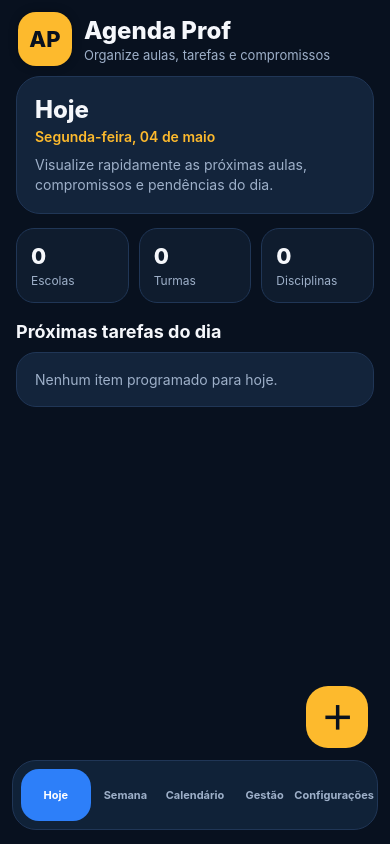
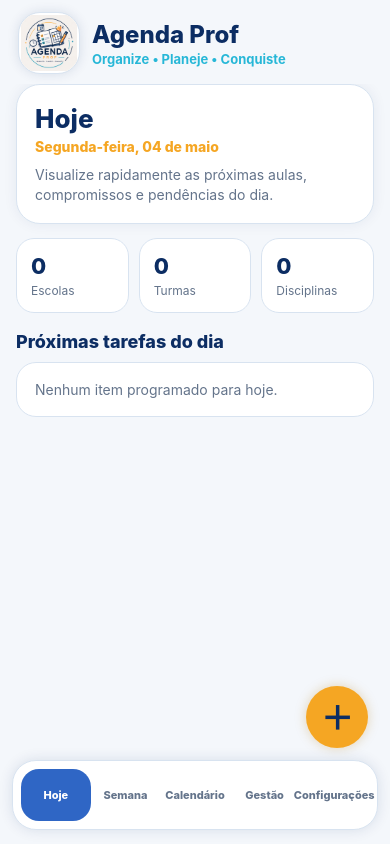
Before and after one commit to profmatheusguerra/Agenda-Prof., a React Native app: screen / in a window 390 px wide. Built offline with nearby package versions, Linux system fonts and the light colour scheme.

Commit message:
Add files via upload

```diff
--- a/App.js
+++ b/App.js
@@ -11,20 +11,23 @@ import {
   Text,
   TextInput,
   View,
+  Image,
 } from 'react-native';
 import AsyncStorage from '@react-native-async-storage/async-storage';
 
 const STORAGE_KEY = 'agenda-prof-v2-data';
 
 const palette = {
-  bg: '#08111F',
-  bgSoft: '#0F1C2E',
-  card: '#13243B',
-  border: '#203656',
-  text: '#F5F7FB',
-  muted: '#9EB0C9',
-  primary: '#2D7FF9',
-  accent: '#FDBA2D',
+  bg: '#F4F7FB',
+  bgSoft: '#EAF2FB',
+  card: '#FFFFFF',
+  border: '#D8E3F0',
+  text: '#102544',
+  muted: '#64748B',
+  primary: '#2F66C5',
+  primaryDark: '#0C2D63',
+  accent: '#F5A623',
+  cyan: '#27B7D7',
   danger: '#E45C5C',
   success: '#34C38F',
   white: '#FFFFFF',
@@ -70,6 +73,18 @@ const longDate = (date) =>
   date.toLocaleDateString('pt-BR', { weekday: 'long', day: '2-digit', month: 'long' }).replace(/^./, (s) => s.toUpperCase());
 const shortDate = (dateKey) => parseDateKey(dateKey).toLocaleDateString('pt-BR');
 const compareTime = (a, b) => (a < b ? -1 : a > b ? 1 : 0);
+const calculateEndTime = (time) => {
+  const match = /^(\d{1,2}):(\d{2})$/.exec((time || '').trim());
+  if (!match) return '';
+  let hours = Number(match[1]);
+  let minutes = Number(match[2]);
+  if (Number.isNaN(hours) || Number.isNaN(minutes) || hours > 23 || minutes > 59) return '';
+  minutes += 50;
+  hours += Math.floor(minutes / 60);
+  minutes %= 60;
+  hours %= 24;
+  return `${pad(hours)}:${pad(minutes)}`;
+};
 const startOfWeek = (date) => {
   const copy = new Date(date);
   const day = copy.getDay();
@@ -317,7 +332,7 @@ function App() {
 
   return (
     <SafeAreaView style={styles.safe}>
-      <StatusBar barStyle="light-content" />
+      <StatusBar barStyle="dark-content" />
       <View style={styles.container}>
         <Header teacherName={data.profile.teacherName} />
 
@@ -399,7 +414,7 @@ function App() {
                   onChange={(value) => setLessonForm((prev) => ({ ...prev, weekday: value }))}
                 />
                 <View style={styles.rowGap}>
-                  <InputField label="Início" value={lessonForm.startTime} onChangeText={(text) => setLessonForm((prev) => ({ ...prev, startTime: text }))} placeholder="07:00" />
+                  <InputField label="Início" value={lessonForm.startTime} onChangeText={(text) => setLessonForm((prev) => ({ ...prev, startTime: text, endTime: calculateEndTime(text) || prev.endTime }))} placeholder="07:00" />
                   <InputField label="Fim" value={lessonForm.endTime} onChangeText={(text) => setLessonForm((prev) => ({ ...prev, endTime: text }))} placeholder="07:50" />
                 </View>
                 <PrimaryButton title="Salvar aula" onPress={saveLesson} />
@@ -488,11 +503,15 @@ function Header({ teacherName }) {
     <View style={styles.header}>
       <View style={styles.logoWrap}>
         <View style={styles.logoBadge}>
-          <Text style={styles.logoBadgeText}>AP</Text>
+          <Image
+            source={require('./assets/icon.png')}
+            style={styles.logoImage}
+            resizeMode="contain"
+          />
         </View>
-        <View>
+        <View style={styles.logoTextWrap}>
           <Text style={styles.brand}>Agenda Prof</Text>
-          <Text style={styles.brandSub}>{teacherName ? `Olá, ${teacherName}` : 'Organize aulas, tarefas e compromissos'}</Text>
+          <Text style={styles.brandSub}>{teacherName ? `Olá, ${teacherName}` : 'Organize • Planeje • Conquiste'}</Text>
         </View>
       </View>
     </View>
@@ -642,40 +661,67 @@ function ManagementModal(props) {
   return (
     <Modal visible={!!type} transparent animationType="fade" onRequestClose={onClose}>
       <View style={styles.modalBackdrop}>
-        <View style={styles.modalCard}>
+        <View style={[styles.modalCard, styles.managementModalCard]}>
           {type === 'school' && (
-            <View>
+            <ScrollView showsVerticalScrollIndicator={false} keyboardShouldPersistTaps="handled">
               <Text style={styles.modalTitle}>Nova escola</Text>
-              <InputField label="Nome da escola" value={schoolForm.name} onChangeText={(text) => setSchoolForm((prev) => ({ ...prev, name: text }))} placeholder="Ex.: Escola Estadual Central" />
+              <Text style={styles.modalSubtitle}>Cadastre a escola e escolha uma cor para identificá-la na agenda.</Text>
+              <InputField
+                label="Nome da escola"
+                value={schoolForm.name}
+                onChangeText={(text) => setSchoolForm((prev) => ({ ...prev, name: text }))}
+                placeholder="Ex.: Escola Estadual Central"
+                inputStyle={styles.managementInput}
+              />
               <Text style={styles.inputLabel}>Cor de identificação</Text>
-              <View style={styles.colorRow}>
+              <View style={styles.colorRowLarge}>
                 {SCHOOL_COLORS.map((color) => (
                   <Pressable
                     key={color}
                     onPress={() => setSchoolForm((prev) => ({ ...prev, color }))}
-                    style={[styles.colorBubble, { backgroundColor: color }, schoolForm.color === color && styles.colorBubbleSelected]}
+                    style={[styles.colorBubbleLarge, { backgroundColor: color }, schoolForm.color === color && styles.colorBubbleSelectedLarge]}
                   />
                 ))}
               </View>
+              <View style={styles.managementButtonsWrap}>
                 <PrimaryButton title="Salvar escola" onPress={saveSchool} />
                 <SecondaryButton title="Cancelar" onPress={onClose} />
               </View>
+            </ScrollView>
           )}
           {type === 'class' && (
-            <View>
+            <ScrollView showsVerticalScrollIndicator={false} keyboardShouldPersistTaps="handled">
               <Text style={styles.modalTitle}>Nova turma</Text>
-              <InputField label="Nome da turma" value={classForm.name} onChangeText={(text) => setClassForm({ name: text })} placeholder="Ex.: 1º ano 1" />
+              <Text style={styles.modalSubtitle}>Exemplo: 1º ano 1, 2º ano A, 3ª série.</Text>
+              <InputField
+                label="Nome da turma"
+                value={classForm.name}
+                onChangeText={(text) => setClassForm({ name: text })}
+                placeholder="Ex.: 1º ano 1"
+                inputStyle={styles.managementInput}
+              />
+              <View style={styles.managementButtonsWrap}>
                 <PrimaryButton title="Salvar turma" onPress={saveClass} />
                 <SecondaryButton title="Cancelar" onPress={onClose} />
               </View>
+            </ScrollView>
           )}
           {type === 'subject' && (
-            <View>
+            <ScrollView showsVerticalScrollIndicator={false} keyboardShouldPersistTaps="handled">
               <Text style={styles.modalTitle}>Nova disciplina</Text>
-              <InputField label="Nome da disciplina" value={subjectForm.name} onChangeText={(text) => setSubjectForm({ name: text })} placeholder="Ex.: História" />
+              <Text style={styles.modalSubtitle}>Cadastre disciplinas para reutilizar na criação das aulas.</Text>
+              <InputField
+                label="Nome da disciplina"
+                value={subjectForm.name}
+                onChangeText={(text) => setSubjectForm({ name: text })}
+                placeholder="Ex.: História"
+                inputStyle={styles.managementInput}
+              />
+              <View style={styles.managementButtonsWrap}>
                 <PrimaryButton title="Salvar disciplina" onPress={saveSubject} />
                 <SecondaryButton title="Cancelar" onPress={onClose} />
               </View>
+            </ScrollView>
           )}
         </View>
       </View>
@@ -816,7 +862,7 @@ function SwitchRow({ label, value, onValueChange }) {
   );
 }
 
-function InputField({ label, multiline = false, ...props }) {
+function InputField({ label, multiline = false, inputStyle, ...props }) {
   return (
     <View style={styles.inputWrapFlex}>
       <Text style={styles.inputLabel}>{label}</Text>
@@ -824,7 +870,7 @@ function InputField({ label, multiline = false, ...props }) {
         {...props}
         placeholderTextColor={palette.muted}
         multiline={multiline}
-        style={[styles.input, multiline && styles.inputMultiline]}
+        style={[styles.input, multiline && styles.inputMultiline, inputStyle]}
       />
     </View>
   );
@@ -855,60 +901,98 @@ const styles = StyleSheet.create({
   safe: { flex: 1, backgroundColor: palette.bg },
   container: { flex: 1, backgroundColor: palette.bg },
   body: { flex: 1 },
-  header: { paddingHorizontal: 18, paddingTop: 12, paddingBottom: 10 },
+  header: { paddingHorizontal: 18, paddingTop: 12, paddingBottom: 10, backgroundColor: palette.bg },
   logoWrap: { flexDirection: 'row', alignItems: 'center', gap: 12 },
   logoBadge: {
-    width: 54,
-    height: 54,
-    borderRadius: 18,
-    backgroundColor: palette.accent,
+    width: 62,
+    height: 62,
+    borderRadius: 22,
+    backgroundColor: palette.white,
     alignItems: 'center',
     justifyContent: 'center',
-    shadowColor: '#000',
-    shadowOpacity: 0.28,
-    shadowRadius: 10,
+    borderWidth: 1,
+    borderColor: palette.border,
+    shadowColor: '#0C2D63',
+    shadowOpacity: 0.12,
+    shadowRadius: 12,
     elevation: 4,
+    overflow: 'hidden',
   },
-  logoBadgeText: { color: palette.bg, fontSize: 22, fontWeight: '800' },
-  brand: { color: palette.text, fontSize: 24, fontWeight: '800' },
-  brandSub: { color: palette.muted, fontSize: 13, marginTop: 2 },
-  scrollContent: { paddingHorizontal: 16, paddingBottom: 110 },
-  heroCard: { backgroundColor: palette.card, borderRadius: 24, padding: 18, borderWidth: 1, borderColor: palette.border },
-  heroTitle: { color: palette.text, fontSize: 24, fontWeight: '800' },
-  heroSubtitle: { color: palette.accent, fontSize: 14, marginTop: 4, fontWeight: '600' },
+  logoImage: { width: 56, height: 56 },
+  logoTextWrap: { flex: 1 },
+  logoBadgeText: { color: palette.primaryDark, fontSize: 22, fontWeight: '800' },
+  brand: { color: palette.primaryDark, fontSize: 24, fontWeight: '800' },
+  brandSub: { color: palette.cyan, fontSize: 13, marginTop: 2, fontWeight: '700' },
+  scrollContent: { paddingHorizontal: 16, paddingBottom: 112 },
+  heroCard: {
+    backgroundColor: palette.white,
+    borderRadius: 24,
+    padding: 18,
+    borderWidth: 1,
+    borderColor: palette.border,
+    shadowColor: '#0C2D63',
+    shadowOpacity: 0.07,
+    shadowRadius: 14,
+    elevation: 3,
+  },
+  heroTitle: { color: palette.primaryDark, fontSize: 26, fontWeight: '800' },
+  heroSubtitle: { color: palette.accent, fontSize: 14, marginTop: 4, fontWeight: '800' },
   heroParagraph: { color: palette.muted, fontSize: 14, marginTop: 10, lineHeight: 20 },
   statsRow: { flexDirection: 'row', gap: 10, marginTop: 14 },
-  statCard: { flex: 1, backgroundColor: palette.bgSoft, borderRadius: 18, padding: 14, borderWidth: 1, borderColor: palette.border },
-  statValue: { color: palette.text, fontSize: 22, fontWeight: '800' },
+  statCard: {
+    flex: 1,
+    backgroundColor: palette.white,
+    borderRadius: 18,
+    padding: 14,
+    borderWidth: 1,
+    borderColor: palette.border,
+  },
+  statValue: { color: palette.primaryDark, fontSize: 22, fontWeight: '800' },
   statLabel: { color: palette.muted, fontSize: 12, marginTop: 4 },
   sectionTitleWrap: { marginTop: 18, marginBottom: 10 },
-  sectionTitle: { color: palette.text, fontSize: 18, fontWeight: '700' },
+  sectionTitle: { color: palette.primaryDark, fontSize: 18, fontWeight: '800' },
   sectionSubtitle: { color: palette.muted, fontSize: 13, marginTop: 2 },
-  eventCard: { flexDirection: 'row', backgroundColor: palette.card, borderRadius: 20, marginBottom: 10, overflow: 'hidden', borderWidth: 1, borderColor: palette.border },
+  eventCard: {
+    flexDirection: 'row',
+    backgroundColor: palette.white,
+    borderRadius: 20,
+    marginBottom: 10,
+    overflow: 'hidden',
+    borderWidth: 1,
+    borderColor: palette.border,
+    shadowColor: '#0C2D63',
+    shadowOpacity: 0.05,
+    shadowRadius: 10,
+    elevation: 2,
+  },
   eventColor: { width: 7 },
   eventContent: { flex: 1, padding: 14 },
   eventTopRow: { flexDirection: 'row', justifyContent: 'space-between', gap: 8 },
-  eventTitle: { color: palette.text, fontSize: 15, fontWeight: '700', flex: 1 },
-  eventTime: { color: palette.accent, fontSize: 13, fontWeight: '700' },
+  eventTitle: { color: palette.primaryDark, fontSize: 15, fontWeight: '800', flex: 1 },
+  eventTime: { color: palette.accent, fontSize: 13, fontWeight: '800' },
   eventSubtitle: { color: palette.muted, fontSize: 13, marginTop: 6 },
-  eventDate: { color: palette.text, fontSize: 12, marginTop: 8 },
+  eventDate: { color: palette.primaryDark, fontSize: 12, marginTop: 8 },
   eventDescription: { color: palette.muted, fontSize: 12, marginTop: 8, lineHeight: 18 },
   tabsWrap: {
     position: 'absolute',
     left: 12,
     right: 12,
     bottom: 14,
-    backgroundColor: '#102238',
+    backgroundColor: palette.white,
     borderRadius: 24,
     flexDirection: 'row',
     padding: 8,
     borderWidth: 1,
     borderColor: palette.border,
     justifyContent: 'space-between',
+    shadowColor: '#0C2D63',
+    shadowOpacity: 0.12,
+    shadowRadius: 14,
+    elevation: 8,
   },
   tabItem: { flex: 1, minHeight: 52, alignItems: 'center', justifyContent: 'center', borderRadius: 18, paddingHorizontal: 4 },
   tabItemActive: { backgroundColor: palette.primary },
-  tabText: { color: palette.muted, fontSize: 11, fontWeight: '700', textAlign: 'center' },
+  tabText: { color: palette.muted, fontSize: 11, fontWeight: '800', textAlign: 'center' },
   tabTextActive: { color: palette.white },
   fab: {
     position: 'absolute',
@@ -916,29 +1000,44 @@ const styles = StyleSheet.create({
     bottom: 96,
     width: 62,
     height: 62,
-    borderRadius: 22,
+    borderRadius: 31,
     backgroundColor: palette.accent,
     justifyContent: 'center',
     alignItems: 'center',
     elevation: 8,
+    shadowColor: '#B87900',
+    shadowOpacity: 0.28,
+    shadowRadius: 12,
   },
-  fabIcon: { color: palette.bg, fontSize: 32, fontWeight: '800', marginTop: -2 },
-  modalBackdrop: { flex: 1, backgroundColor: 'rgba(0,0,0,0.56)', justifyContent: 'center', padding: 16 },
-  modalCard: { backgroundColor: palette.bgSoft, borderRadius: 24, padding: 18, maxHeight: '88%', borderWidth: 1, borderColor: palette.border },
-  modalTitle: { color: palette.text, fontSize: 22, fontWeight: '800' },
+  fabIcon: { color: palette.primaryDark, fontSize: 32, fontWeight: '900', marginTop: -2 },
+  modalBackdrop: { flex: 1, backgroundColor: 'rgba(15, 35, 62, 0.38)', justifyContent: 'center', padding: 16 },
+  modalCard: {
+    backgroundColor: palette.white,
+    borderRadius: 24,
+    padding: 18,
+    maxHeight: '88%',
+    borderWidth: 1,
+    borderColor: palette.border,
+  },
+  managementModalCard: {
+    width: '100%',
+    maxHeight: '82%',
+    padding: 20,
+  },
+  modalTitle: { color: palette.primaryDark, fontSize: 22, fontWeight: '900' },
   modalSubtitle: { color: palette.muted, fontSize: 13, marginTop: 4, marginBottom: 16, lineHeight: 18 },
-  actionButton: { backgroundColor: palette.card, borderRadius: 18, padding: 16, marginBottom: 12, borderWidth: 1, borderColor: palette.border },
-  actionTitle: { color: palette.text, fontSize: 16, fontWeight: '700' },
+  actionButton: { backgroundColor: palette.bgSoft, borderRadius: 18, padding: 16, marginBottom: 12, borderWidth: 1, borderColor: palette.border },
+  actionTitle: { color: palette.primaryDark, fontSize: 16, fontWeight: '800' },
   actionSubtitle: { color: palette.muted, fontSize: 13, marginTop: 6 },
   primaryButton: { backgroundColor: palette.primary, paddingVertical: 15, borderRadius: 18, alignItems: 'center', marginTop: 12 },
-  primaryButtonText: { color: palette.white, fontSize: 15, fontWeight: '800' },
-  secondaryButton: { backgroundColor: 'transparent', paddingVertical: 14, borderRadius: 18, alignItems: 'center', marginTop: 10, borderWidth: 1, borderColor: palette.border },
-  secondaryButtonText: { color: palette.text, fontSize: 14, fontWeight: '700' },
+  primaryButtonText: { color: palette.white, fontSize: 15, fontWeight: '900' },
+  secondaryButton: { backgroundColor: palette.white, paddingVertical: 14, borderRadius: 18, alignItems: 'center', marginTop: 10, borderWidth: 1, borderColor: palette.border },
+  secondaryButtonText: { color: palette.primaryDark, fontSize: 14, fontWeight: '800' },
   inputWrapFlex: { flex: 1, marginBottom: 12 },
-  inputLabel: { color: palette.text, fontSize: 13, fontWeight: '700', marginBottom: 7 },
+  inputLabel: { color: palette.primaryDark, fontSize: 13, fontWeight: '800', marginBottom: 7 },
   input: {
-    backgroundColor: palette.card,
-    color: palette.text,
+    backgroundColor: palette.white,
+    color: palette.primaryDark,
     borderRadius: 16,
     borderWidth: 1,
     borderColor: palette.border,
@@ -946,52 +1045,57 @@ const styles = StyleSheet.create({
     paddingVertical: 13,
     fontSize: 14,
   },
+  managementInput: { minHeight: 58, fontSize: 16, paddingVertical: 16 },
   inputMultiline: { minHeight: 88, textAlignVertical: 'top' },
   rowGap: { flexDirection: 'row', gap: 10 },
-  calendarField: { backgroundColor: palette.card, borderRadius: 16, borderWidth: 1, borderColor: palette.border, padding: 14, marginBottom: 12 },
-  calendarFieldText: { color: palette.text, fontSize: 15, fontWeight: '700' },
+  calendarField: { backgroundColor: palette.white, borderRadius: 16, borderWidth: 1, borderColor: palette.border, padding: 14, marginBottom: 12 },
+  calendarFieldText: { color: palette.primaryDark, fontSize: 15, fontWeight: '800' },
   calendarFieldHint: { color: palette.muted, fontSize: 12, marginTop: 6 },
-  calendarCard: { backgroundColor: palette.card, borderRadius: 24, padding: 14, borderWidth: 1, borderColor: palette.border },
+  calendarCard: { backgroundColor: palette.white, borderRadius: 24, padding: 14, borderWidth: 1, borderColor: palette.border },
   calendarHeaderRow: { flexDirection: 'row', justifyContent: 'space-between', alignItems: 'center', marginBottom: 12 },
-  calendarTitle: { color: palette.text, fontSize: 16, fontWeight: '800' },
+  calendarTitle: { color: palette.primaryDark, fontSize: 16, fontWeight: '900' },
   monthNav: { width: 40, height: 40, borderRadius: 14, backgroundColor: palette.bgSoft, alignItems: 'center', justifyContent: 'center' },
-  monthNavText: { color: palette.text, fontSize: 22, fontWeight: '800' },
+  monthNavText: { color: palette.primaryDark, fontSize: 22, fontWeight: '900' },
   weekHeader: { flexDirection: 'row', justifyContent: 'space-between', marginBottom: 8 },
-  weekHeaderText: { width: '14.285%', textAlign: 'center', color: palette.muted, fontSize: 12, fontWeight: '700' },
+  weekHeaderText: { width: '14.285%', textAlign: 'center', color: palette.muted, fontSize: 12, fontWeight: '800' },
   calendarGrid: { flexDirection: 'row', flexWrap: 'wrap' },
   dayCell: { width: '14.285%', aspectRatio: 1, alignItems: 'center', justifyContent: 'center', borderRadius: 16 },
   dayCellSelected: { backgroundColor: palette.primary },
   dayCellMuted: { opacity: 0.45 },
-  dayCellText: { color: palette.text, fontSize: 13, fontWeight: '700' },
+  dayCellText: { color: palette.primaryDark, fontSize: 13, fontWeight: '800' },
   dayCellTextSelected: { color: palette.white },
   dayDot: { width: 6, height: 6, borderRadius: 3, backgroundColor: palette.accent, marginTop: 4 },
   dayDotSpacer: { width: 6, height: 6, marginTop: 4 },
-  emptyCard: { backgroundColor: palette.card, borderRadius: 20, padding: 18, borderWidth: 1, borderColor: palette.border },
+  emptyCard: { backgroundColor: palette.white, borderRadius: 20, padding: 18, borderWidth: 1, borderColor: palette.border },
   emptyText: { color: palette.muted, fontSize: 14 },
   managementGrid: { gap: 12 },
-  managementCard: { backgroundColor: palette.card, borderRadius: 20, padding: 16, borderWidth: 1, borderColor: palette.border },
-  managementTitle: { color: palette.text, fontSize: 16, fontWeight: '700' },
+  managementCard: { backgroundColor: palette.white, borderRadius: 20, padding: 16, borderWidth: 1, borderColor: palette.border },
+  managementTitle: { color: palette.primaryDark, fontSize: 16, fontWeight: '800' },
   managementSubtitle: { color: palette.muted, fontSize: 13, marginTop: 4 },
   miniButton: { alignSelf: 'flex-start', backgroundColor: palette.primary, paddingHorizontal: 14, paddingVertical: 10, borderRadius: 14, marginTop: 12 },
-  miniButtonText: { color: palette.white, fontWeight: '700', fontSize: 13 },
-  card: { backgroundColor: palette.card, borderRadius: 20, padding: 16, borderWidth: 1, borderColor: palette.border, marginBottom: 12 },
-  infoCard: { backgroundColor: '#122946', borderRadius: 20, padding: 16, borderWidth: 1, borderColor: palette.border },
-  infoTitle: { color: palette.text, fontWeight: '700', fontSize: 15 },
+  miniButtonText: { color: palette.white, fontWeight: '800', fontSize: 13 },
+  card: { backgroundColor: palette.white, borderRadius: 20, padding: 16, borderWidth: 1, borderColor: palette.border, marginBottom: 12 },
+  infoCard: { backgroundColor: palette.white, borderRadius: 20, padding: 16, borderWidth: 1, borderColor: palette.border },
+  infoTitle: { color: palette.primaryDark, fontWeight: '800', fontSize: 15 },
   infoText: { color: palette.muted, fontSize: 13, marginTop: 8, lineHeight: 19 },
-  summaryTitle: { color: palette.text, fontWeight: '700', fontSize: 15, marginBottom: 10 },
+  summaryTitle: { color: palette.primaryDark, fontWeight: '800', fontSize: 15, marginBottom: 10 },
   summaryEmpty: { color: palette.muted, fontSize: 13 },
   summaryRow: { flexDirection: 'row', alignItems: 'center', gap: 10, marginBottom: 8 },
   summaryBullet: { width: 10, height: 10, borderRadius: 5, backgroundColor: palette.primary },
-  summaryItem: { color: palette.text, fontSize: 14 },
+  summaryItem: { color: palette.primaryDark, fontSize: 14 },
   colorRow: { flexDirection: 'row', flexWrap: 'wrap', gap: 12, marginBottom: 8 },
+  colorRowLarge: { flexDirection: 'row', flexWrap: 'wrap', gap: 14, marginTop: 2, marginBottom: 12 },
   colorBubble: { width: 36, height: 36, borderRadius: 18 },
-  colorBubbleSelected: { borderWidth: 3, borderColor: palette.white },
+  colorBubbleLarge: { width: 50, height: 50, borderRadius: 25 },
+  colorBubbleSelected: { borderWidth: 3, borderColor: palette.primaryDark },
+  colorBubbleSelectedLarge: { borderWidth: 4, borderColor: palette.primaryDark, transform: [{ scale: 1.06 }] },
+  managementButtonsWrap: { marginTop: 8 },
   switchRow: { flexDirection: 'row', justifyContent: 'space-between', alignItems: 'center', marginTop: 8, marginBottom: 12 },
-  switchLabel: { color: palette.text, fontSize: 14, flex: 1, paddingRight: 10 },
-  selectWrap: { backgroundColor: palette.card, borderRadius: 16, borderWidth: 1, borderColor: palette.border, padding: 10, gap: 8 },
-  selectChip: { flexDirection: 'row', alignItems: 'center', gap: 8, paddingHorizontal: 12, paddingVertical: 10, backgroundColor: '#0C1830', borderRadius: 14 },
+  switchLabel: { color: palette.primaryDark, fontSize: 14, flex: 1, paddingRight: 10 },
+  selectWrap: { backgroundColor: palette.white, borderRadius: 16, borderWidth: 1, borderColor: palette.border, padding: 10, gap: 8 },
+  selectChip: { flexDirection: 'row', alignItems: 'center', gap: 8, paddingHorizontal: 12, paddingVertical: 10, backgroundColor: palette.bgSoft, borderRadius: 14 },
   selectChipActive: { backgroundColor: palette.primary },
-  selectChipText: { color: palette.text, fontSize: 13, fontWeight: '600' },
+  selectChipText: { color: palette.primaryDark, fontSize: 13, fontWeight: '700' },
   selectChipTextActive: { color: palette.white },
   selectColorDot: { width: 10, height: 10, borderRadius: 5 },
   selectPlaceholder: { color: palette.muted, fontSize: 12, marginTop: 2 },
--- a/app.json
+++ b/app.json
@@ -2,23 +2,23 @@
   "expo": {
     "name": "Agenda Prof",
     "slug": "agenda-prof-v2",
-    "version": "3.0.0",
+    "version": "1.0.0",
     "orientation": "portrait",
     "icon": "./assets/icon.png",
-    "userInterfaceStyle": "dark",
+    "userInterfaceStyle": "light",
     "splash": {
-      "image": "./assets/splash.png",
+      "image": "./assets/icon.png",
       "resizeMode": "contain",
-      "backgroundColor": "#08111F"
+      "backgroundColor": "#F4F7FB"
     },
     "assetBundlePatterns": [
       "**/*"
     ],
     "android": {
-      "package": "com.war.agendaprof",
+      "package": "com.agendaprof.app",
       "adaptiveIcon": {
         "foregroundImage": "./assets/icon.png",
-        "backgroundColor": "#08111F"
+        "backgroundColor": "#F4F7FB"
       }
     }
   }
```
Also changed, not shown: 1 other file (tests, documents, lock files or other folders). Lines whose indentation alone changed are shown as unchanged.
